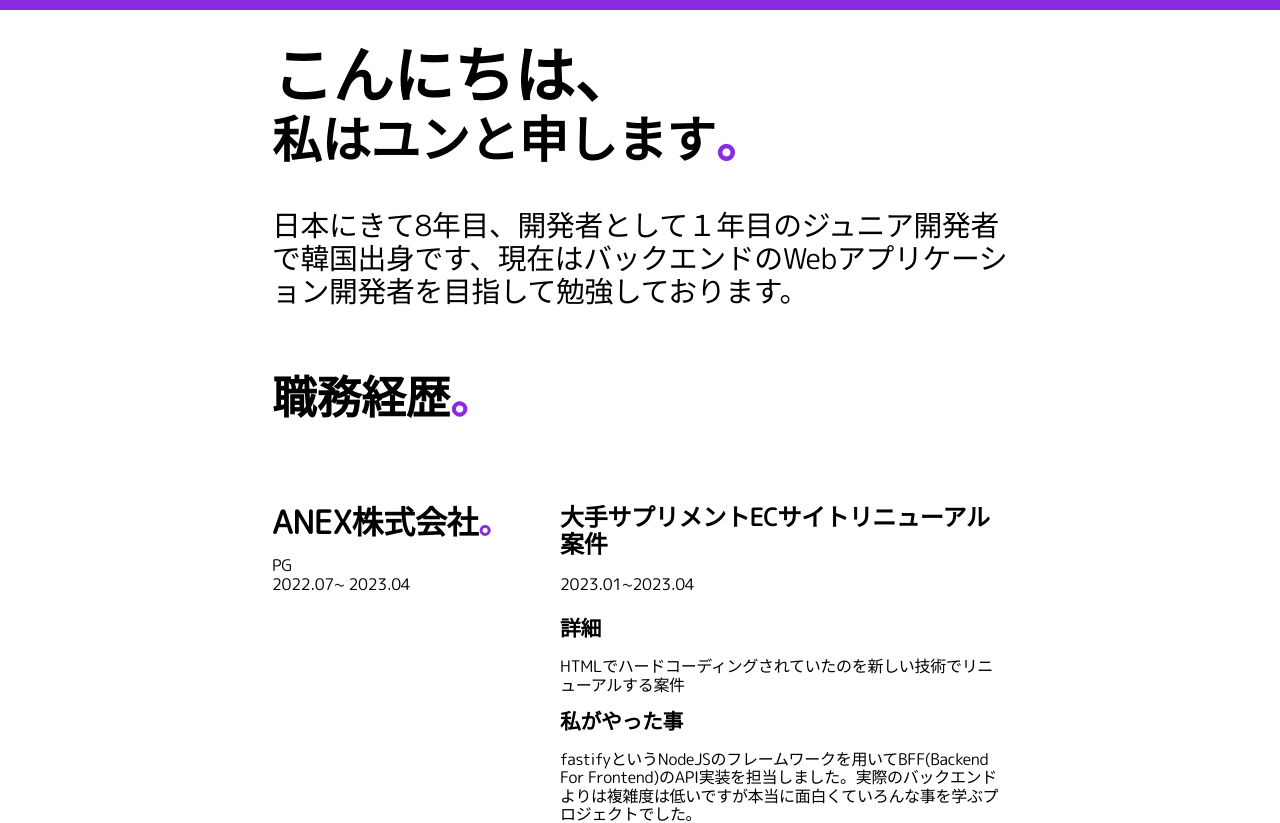
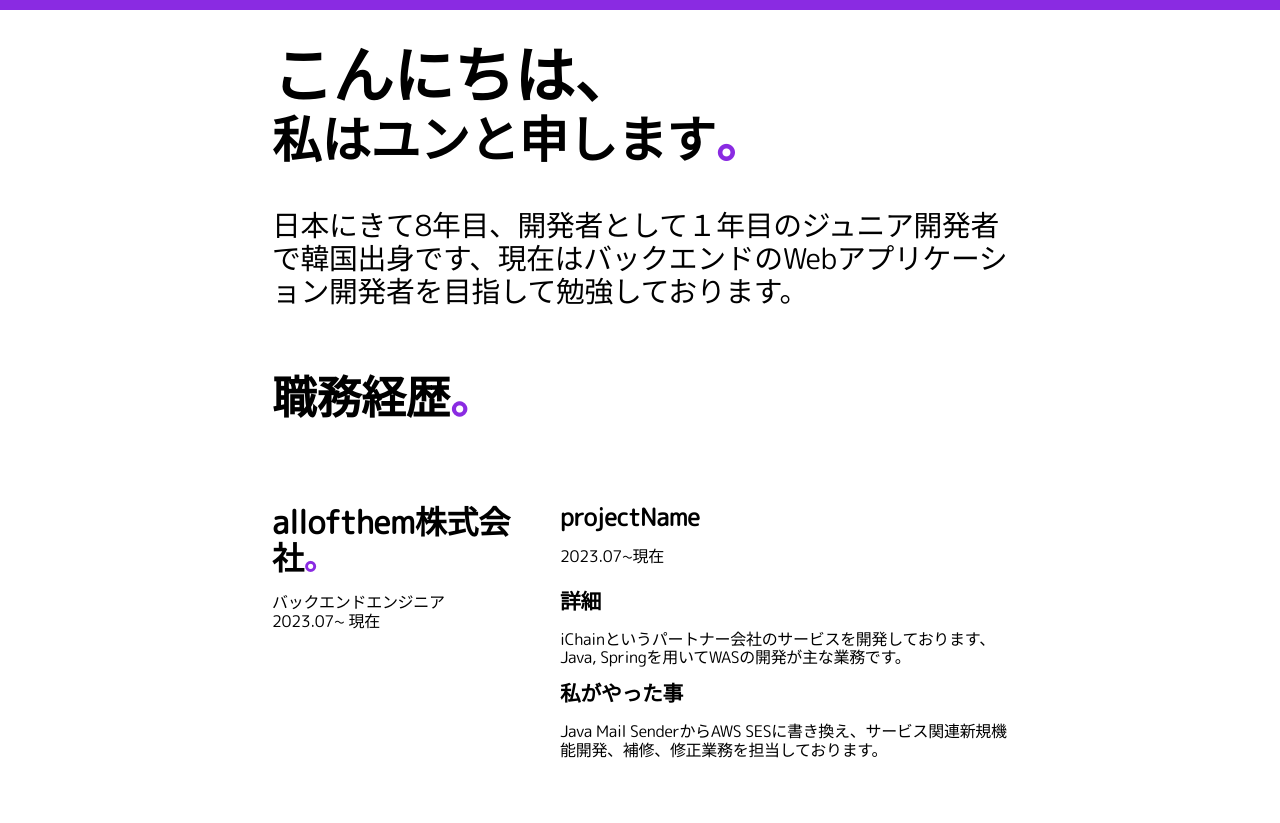
Before and after one commit to falsystack/falsystack.github.io, a React (Create React App) app: page / in a window 1280 px wide. Shown: the top 823 px of the page. Built offline with nearby package versions, Linux system fonts and the light colour scheme.

Commit message:
new career up

```diff
--- a/src/Components/Career.tsx
+++ b/src/Components/Career.tsx
@@ -68,6 +68,29 @@ const Career = () => {
             {/*        </Project>*/}
             {/*    </div>*/}
             {/*</div>*/}
+            <div className={"row"}>
+                <div className={"row-left"}>
+                    <RowLeftHeader>allofthem株式会社<Period>。</Period></RowLeftHeader>
+                    <span className={"role"}>バックエンドエンジニア</span>
+                    <span className={"time"}>
+                       <time dateTime={"2023-07"}>2023.07</time>
+                       ~
+                       現在
+               </span>
+                </div>
+                <div className={"row-right"}>
+                    <Project>
+                        <h4>projectName</h4>
+                        <span className={"time"}>
+                            <time dateTime={"2023-07"}>2023.07</time>~現在
+                        </span>
+                        <h5>詳細</h5>
+                        <p>iChainというパートナー会社のサービスを開発しております、Java, Springを用いてWASの開発が主な業務です。</p>
+                        <h5>私がやった事</h5>
+                        <p>Java Mail SenderからAWS SESに書き換え、サービス関連新規機能開発、補修、修正業務を担当しております。</p>
+                    </Project>
+                </div>
+            </div>
             <div className={"row"}>
                 <div className={"row-left"}>
                     <RowLeftHeader>ANEX株式会社<Period>。</Period></RowLeftHeader>
```
Also changed, not shown: 7 other files (tests, documents, lock files or other folders).
